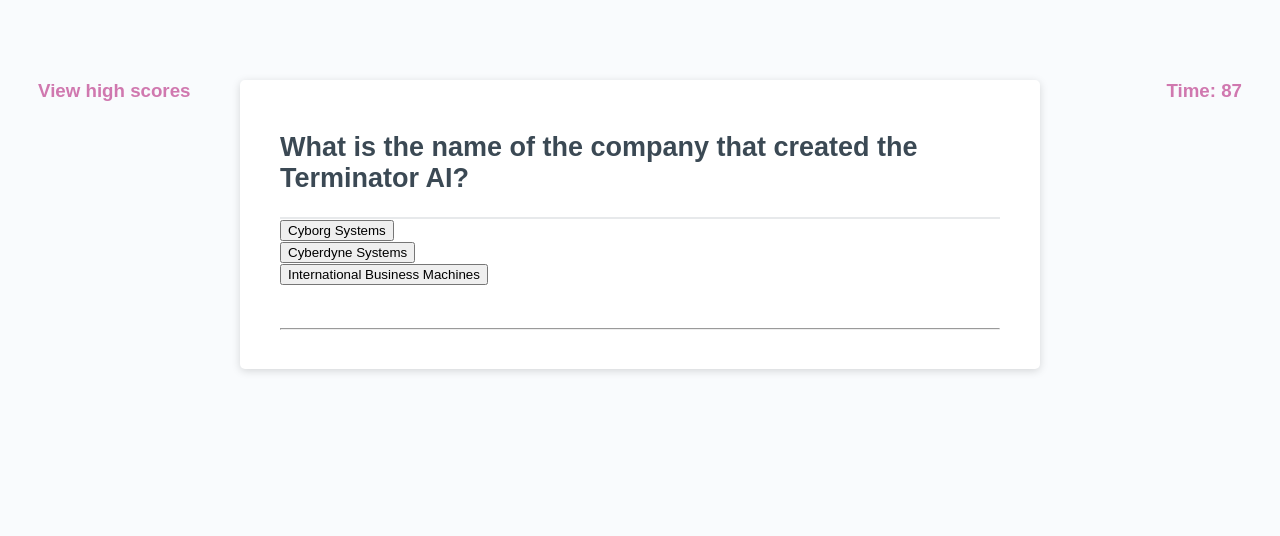
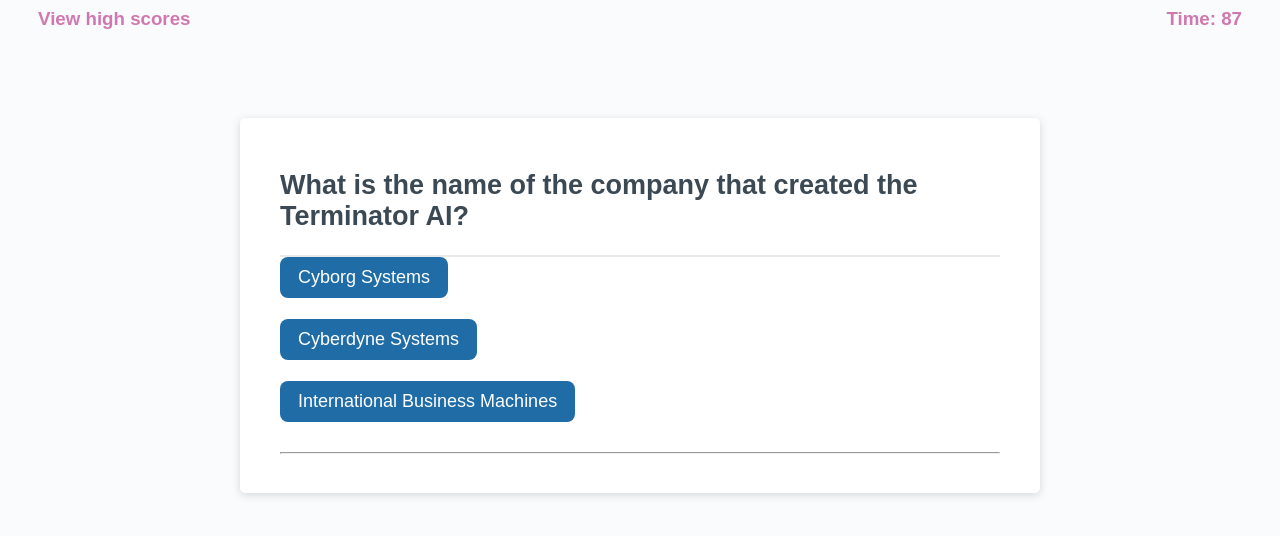
Before and after one commit to katguerin/JSQuiz, a plain HTML site: page index.html in a window 1280 px wide. Both pictures are taken after a click on the button "Start Test". Drawn offline with Linux system fonts and the light colour scheme.

Commit message:
added some css to the buttons and fixed spacing issues

```diff
--- a/assets/quiz.css
+++ b/assets/quiz.css
@@ -20,9 +20,9 @@ h3 {
 }
 
 .wrapper {
-    /* padding-top: 30px;
+    padding-top: 30px;
     padding-left: 20px;
-    padding-right: 20px; */
+    padding-right: 20px;
     margin: auto;
 }
 
@@ -100,14 +100,29 @@ button[disabled] {
     float: right;
     padding-right: 30px;
     margin-top: 0;
+    padding-top: 0;
 }
 
 .float-left {
     float: left;
     padding-left: 30px;
     margin-top: 0;
+    padding-top: 0;
 }
 
 .hidden {
     display: none;
 }
+
+button {
+    border: none;
+    background-color: hsl(206, 68%, 39%);
+    border-radius: 8px;
+    color: hsl(0, 0%, 100%);
+    display: block;
+    font-size: 18px;
+    line-height: 5px;
+    text-align: center;
+    cursor: pointer;
+    padding: 18px;
+}
--- a/assets/quiz.js
+++ b/assets/quiz.js
@@ -37,7 +37,6 @@ function AITest(event) {
     }
 }
 
-
 buttonEl.addEventListener("click", myCountDown);
 document.getElementById("AI1").addEventListener("click", AITest);
 document.getElementById("AI2").addEventListener("click", AITest);
--- a/index.html
+++ b/index.html
@@ -16,12 +16,11 @@ THEN I can save my initials and score -->
             <meta http-equiv="X-UA-Compatible" content="ie=edge" />
             <title>Terminator JS Test!</title>
             <link rel="stylesheet" href="./assets/quiz.css">
-
-            <h3 class="float-left">View high scores</h3>
-            <h3 class="float-right">Time: <span id="timer">90</span></h3>
         </head>
 
         <body>
+            <h3 class="float-left">View high scores</h3>
+            <h3 class="float-right">Time: <span id="timer">90</span></h3>
            <section class="wrapper" id="start">
                 <header>
                 <h1>Terminator JS Test!</h1>
@@ -30,7 +29,7 @@ THEN I can save my initials and score -->
                 <button class="btn" id="startTestBtn">Start Test</button>
             </section>
 
-            <section class="hidden" id="questionOne">
+            <section class="wrapper hidden" id="questionOne">
                 <div class="card">
                     <div class="card-header">
                         <h2>What is the name of the company that created the Terminator AI?</h2>
@@ -46,7 +45,7 @@ THEN I can save my initials and score -->
                 </div>
             </section>
 
-            <section class="hidden" id="questionTwo">
+            <section class="wrapper hidden" id="questionTwo">
                 <div class="card">
                     <div class="card-header">
                         <h2>insert questions</h2>
@@ -54,7 +53,7 @@ THEN I can save my initials and score -->
                 </div>
             </section>
 
-            <section class="hidden" id="questionThree">
+            <section class="wrapper hidden" id="questionThree">
                 <div class="card">
                     <div class="card-header">
                         <h2>insert questions</h2>
```
